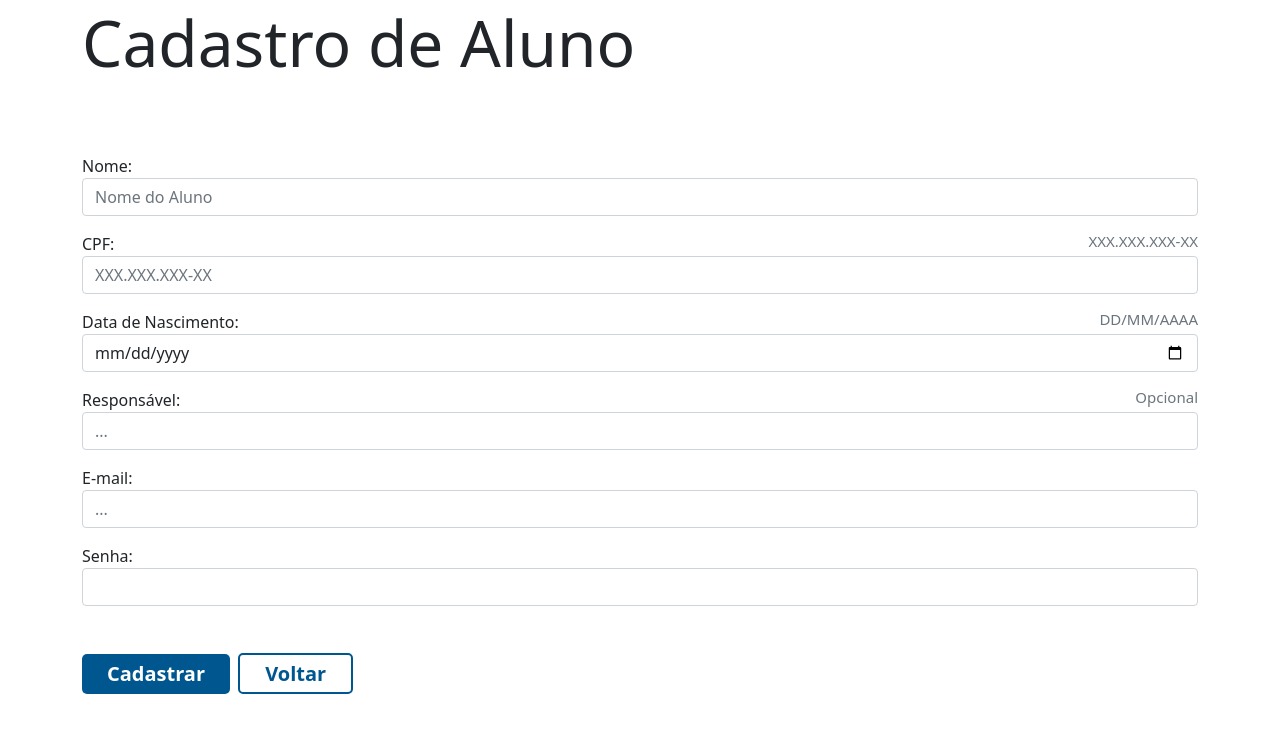
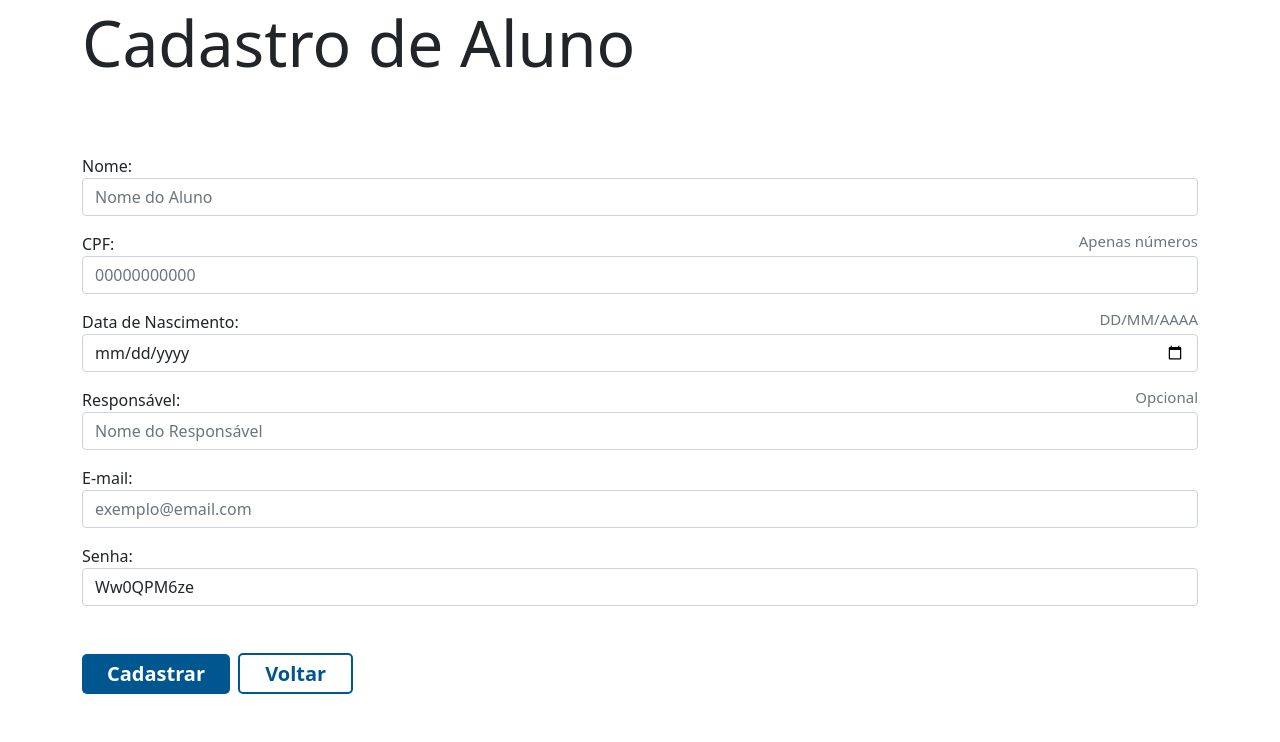
Before and after one commit to FernandoFdeS/projetoIntegrador, a PHP site: page /view/aluno/cadastro.php in a window 1280 px wide. Shown: the part 173-915 px from the top of the page. Run offline with PHP 8.4, Linux system fonts and the light colour scheme.

Commit message:
adiciona placeholders e retoques

```diff
--- a/Code/view/adm/cadastro.php
+++ b/Code/view/adm/cadastro.php
@@ -8,7 +8,7 @@
         <form class="mt-5" action="#" method="#">
             <div class="form-group mt-3">
                 <label for="email">Email: </label>
-                <input type="email" class="form-control" id="email" name="email" required placeholder="Email do ADM">
+                <input type="email" class="form-control" id="email" name="email" required placeholder="exemplo@email.com">
             </div>
             <div class="form-group mt-3">
                 <label for="senha">Senha: </label>
--- a/Code/view/aluno/cadastro.php
+++ b/Code/view/aluno/cadastro.php
@@ -14,9 +14,9 @@
             <div class="form-group mt-3">
             <label for="cpf" class="d-flex justify-content-between">
                    <span>CPF:</span>
-                   <span class="text-muted display-3" style="font-size:15px;">XXX.XXX.XXX-XX</span>
+                   <span class="text-muted display-3" style="font-size:15px;">Apenas números</span>
                 </label>
-                <input type="text" class="form-control" id="cpf" name="cpf" required placeholder="XXX.XXX.XXX-XX">
+                <input type="text" class="form-control" id="cpf" name="cpf" minlength="11" maxlength="11" required placeholder="00000000000">
             </div>
 
             <div class="form-group mt-3">
@@ -32,12 +32,12 @@
                    <span>Responsável:</span>
                    <span class="text-muted display-3" style="font-size:15px;">Opcional</span>
                 </label>
-                <input type="text" class="form-control" id="responsavel" name="responsavel" placeholder="...">
+                <input type="text" class="form-control" id="responsavel" name="responsavel" placeholder="Nome do Responsável">
             </div>
 
             <div class="form-group mt-3">
                 <label for="email">E-mail:</label>
-                <input type="email" class="form-control" id="email" name="email" placeholder="...">
+                <input type="email" class="form-control" id="email" name="email" placeholder="exemplo@email.com">
             </div>
 
             <div class="form-group mt-3">
@@ -55,3 +55,16 @@
         </form>
     </div>
 </div>
+
+<script>
+    var chars = "0123456789abcdefghijkmnopqrstuvwxyzABCDEFGHJKLMNOPQRSTUVWXYZ";
+    var password = "";
+
+    for (var i = 0; i <= 8; i++) {
+        var randomNumber = Math.floor(Math.random() * chars.length);
+        password += chars.substring(randomNumber, randomNumber +1);
+    }
+
+    document.getElementById("senha").value = password
+
+</script>
--- a/Code/view/matricula/cadastro.php
+++ b/Code/view/matricula/cadastro.php
@@ -28,12 +28,11 @@
                 <label class="form-check-label" for="data">Data: </label>
                 <input type="date" class="form-control" id="data" name="data">
             </div>
-            <div class=" mt-5">
+            <div class=" mt-5 mb-3">
                 <button type="submit" class="btn-principal">Cadastrar</button>
                 <span class="btn-secundario mx-1">
                     <a >Voltar</a>
                 </span>
-
             </div>
         </form>
     </div>
--- a/Code/view/matricula/index.php
+++ b/Code/view/matricula/index.php
@@ -4,10 +4,10 @@
 
 <div class="container">
     <div class="row mt-5">
-        <h1 class="mt-1 display-3">Matriculas</h1>
+        <h1 class="mt-1 display-3">Matrículas</h1>
         <!-- Span abaixo ficara visivel apenas para administradores -->
         <span class="btn-principal col-md-4 col-sm-12 mx-1 text-center mb-5">
-            <a>Adicionar Matricula +</a>
+            <a>Adicionar Matrícula +</a>
         </span>
         <div class="col-12 card d-flex flex-row justify-content-between">
             <div class="d-flex flex-column">
--- a/Code/view/professor/cadastro.php
+++ b/Code/view/professor/cadastro.php
@@ -33,11 +33,11 @@
             </div>
 
             <div class="form-group mt-3">
-            <label for="cpf" class="d-flex justify-content-between">
+                <label for="cpf" class="d-flex justify-content-between">
                    <span>CPF:</span>
                    <span class="text-muted display-3" style="font-size:15px;">Apenas números</span>
                 </label>
-                <input type="text" class="form-control" id="cpf" name="cpf" minlength="11" maxlength="11" required placeholder="XXXXXXXXXXX">
+                <input type="text" class="form-control" id="cpf" name="cpf" minlength="11" maxlength="11" required placeholder="00000000000">
             </div>
 
             <div class="form-group mt-3">
--- a/Code/view/recital/cadastro.php
+++ b/Code/view/recital/cadastro.php
@@ -24,7 +24,7 @@
                 <input type="text" class="form-control" id="link" name="link">
             </div>
 
-            <div class=" mt-5">
+            <div class=" mt-5 mb-2">
                 <button type="submit" class="btn-principal">Cadastrar</button>
                 <span class="btn-secundario mx-1">
                     <a >Voltar</a>
```
Also changed, not shown: Code/view/musica/cadastro.php (+6 -6 lines).
